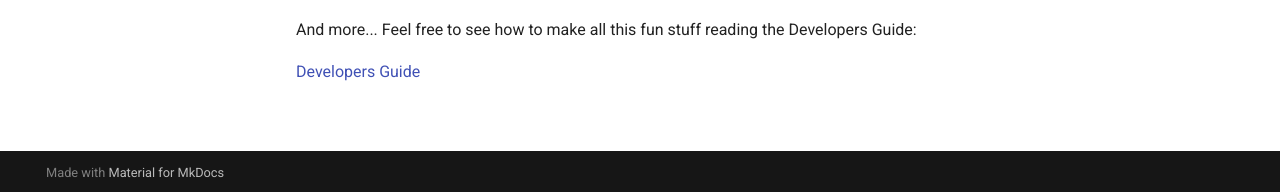
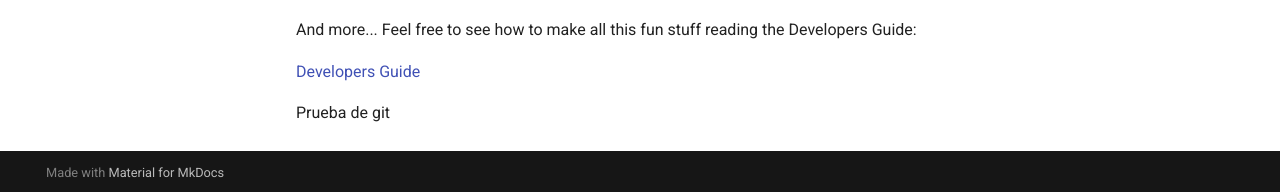
Before and after one commit to cruizba/Bike3S-documentation, an MkDocs documentation site: the page built from docs/index.md, in a window 1280 px wide and 1112 px high. Shown: the part 917-1109 px from the top of the window. Built offline with MkDocs 1.6.1 and Material for MkDocs 9.7.7, drawn with Linux system fonts in a browser that asks for light colours.

Commit message:
Update index.md

```diff
--- a/docs/index.md
+++ b/docs/index.md
@@ -28,3 +28,5 @@ And more...
 Feel free to see how to make all this fun stuff reading the Developers Guide:
 
 [Developers Guide](developers_guide.md)
+
+Prueba de git
```
